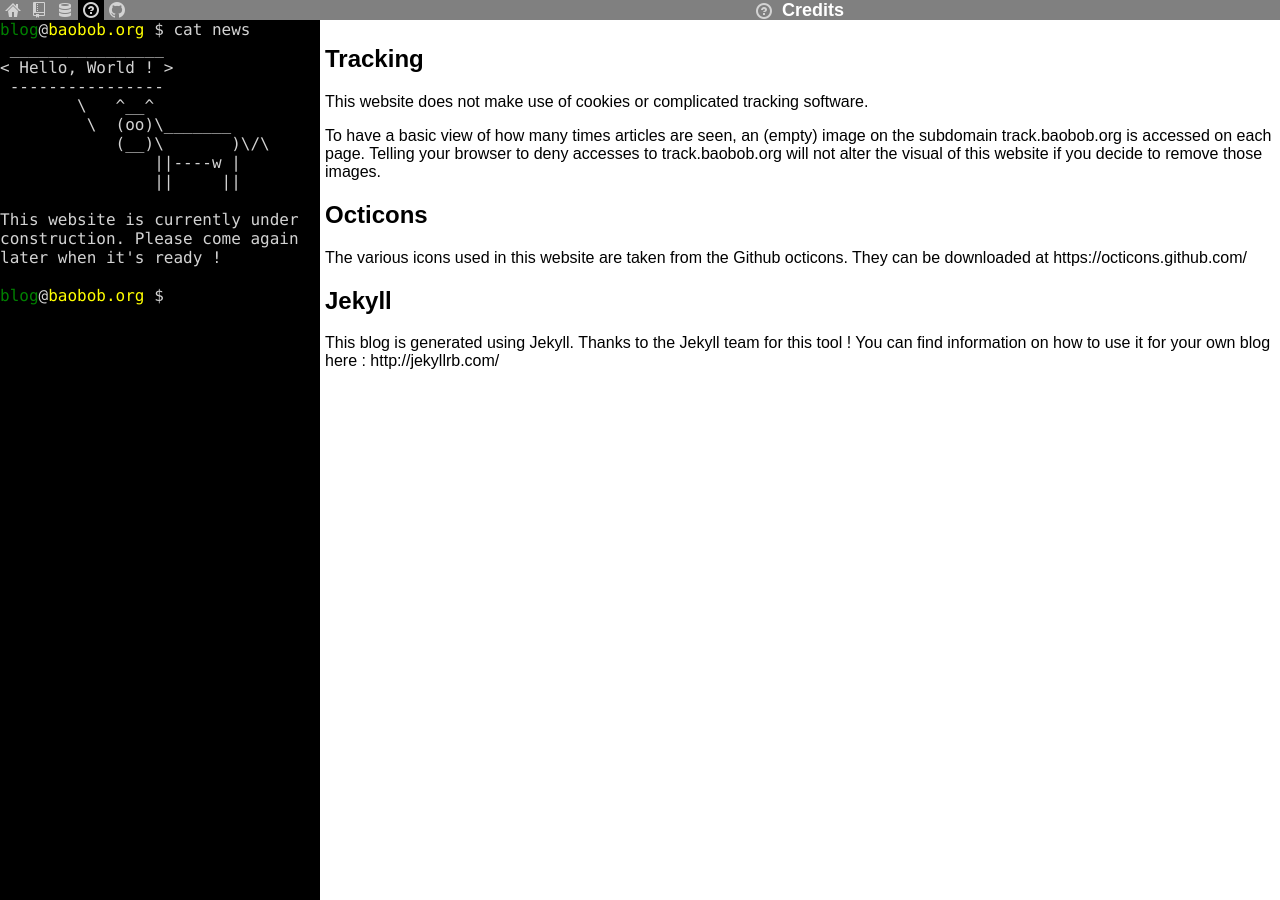
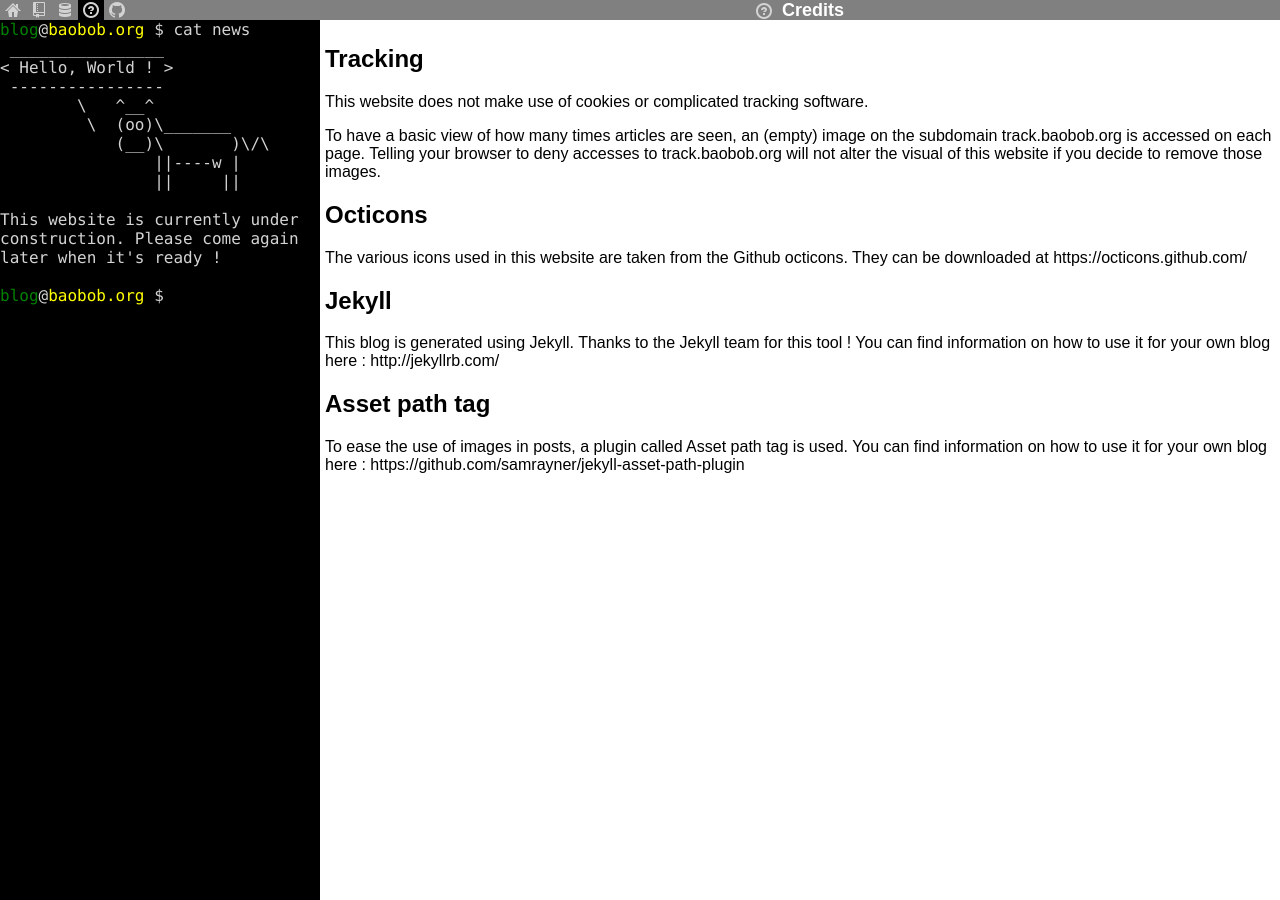
Before and after one commit to guillaumecl/guillaumecl.github.io, a Jekyll site: the page built from credits.html, in a window 1280 px wide. Built offline with Jekyll 4.4.1, drawn with Linux system fonts in a browser that asks for light colours; part of the change alters nothing that is shown.

Commit message:
Add Asset path tag to the plugins.
This allows to organize the needed assets according to the current
post or page.

Signed-off-by: Guillaume Clement <gclement@baobob.org>

```diff
--- /dev/null
+++ b/_plugins/asset_path_tag.rb
@@ -0,0 +1,55 @@
+# Title: Asset path tag for Jekyll
+# Author: Sam Rayner http://samrayner.com
+# Description: Output a relative URL for assets based on the post or page
+#
+# Syntax {% asset_path [filename] %}
+#
+# Examples:
+# {% asset_path kitten.png %} on post 2013-01-01-post-title
+# {% asset_path pirate.mov %} on page page-title
+#
+# Output:
+# /assets/posts/post-title/kitten.png
+# /assets/page-title/pirate.mov
+#
+
+module Jekyll
+  class AssetPathTag < Liquid::Tag
+    @filename = nil
+
+    def initialize(tag_name, markup, tokens)
+      #strip leading and trailing quotes
+      @filename = markup.strip.gsub(/^("|')|("|')$/, '')
+      super
+    end
+
+    def render(context)
+      if @filename.empty?
+        return "Error processing input, expected syntax: {% asset_path [filename] %}"
+      end
+
+      path = ""
+      page = context.environments.first["page"]
+
+      #if a post
+      if page["id"]
+        #loop through posts to find match and get slug
+        context.registers[:site].posts.each do |post|
+          if post.id == page["id"]
+            path = "posts/#{post.slug}"
+          end
+        end
+      else
+        path = page["url"]
+      end
+
+      #strip filename
+      path = File.dirname(path) if path =~ /\.\w+$/
+
+      #fix double slashes
+      "#{context.registers[:site].config['baseurl']}/assets/#{path}/#{@filename}".gsub(/\/{2,}/, '/')
+    end
+  end
+end
+
+Liquid::Template.register_tag('asset_path', Jekyll::AssetPathTag)
--- a/credits.html
+++ b/credits.html
@@ -27,3 +27,12 @@ order: 4
 
 	<a href="http://jekyllrb.com/">http://jekyllrb.com/</a>
 </p>
+
+<h2>Asset path tag</h2>
+<p>
+	To ease the use of images in posts, a plugin called Asset path tag is used.
+
+	You can find information on how to use it for your own blog here :
+
+	<a href="https://github.com/samrayner/jekyll-asset-path-plugin">https://github.com/samrayner/jekyll-asset-path-plugin</a>
+</p>
```
